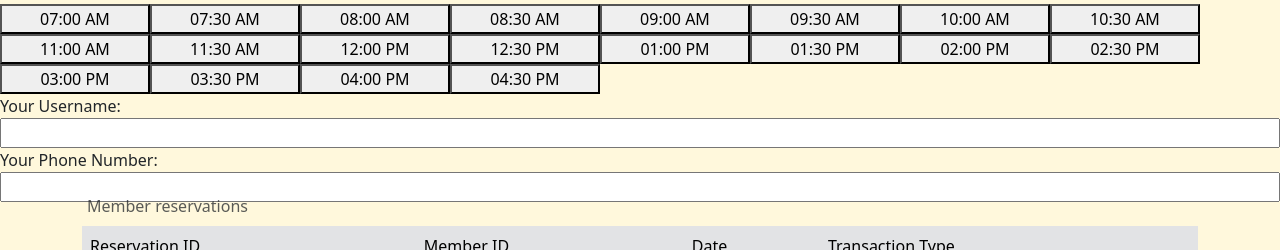
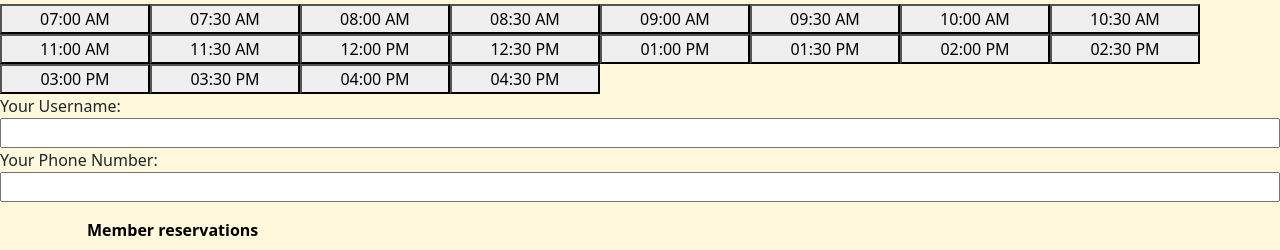
Before and after one commit to Brady-Blackstone/LFC-Reservation-System, a PHP site: page /Reservations.php in a window 1280 px wide. Shown: the part 222-472 px from the top of the page. Run offline with PHP 8.4, Linux system fonts and the light colour scheme; the visitor is signed in with stand-in values (Sample User, id 1); data that the repository does not hold is empty.

Commit message:
Updated dbFuncs to have both of our localhost username and passwords saved Also updated the Reservations page a little bit

```diff
--- a/Reservations.php
+++ b/Reservations.php
@@ -16,6 +16,13 @@
               rel="stylesheet"
               integrity="sha384-QWTKZyjpPEjISv5WaRU9OFeRpok6YctnYmDr5pNlyT2bRjXh0JMhjY6hW+ALEwIH"
               crossorigin="anonymous">
+        <style>
+            caption
+            {
+                color: black;
+                font-weight: bold;
+            }
+        </style>
     </head>
     <body>
         <h1>Little Fishing Creek Golf Course</h1>
@@ -58,6 +65,8 @@
         <br>
         </form>
 
+        <br>
+
         <div class = "container">
             <div class = "row gx-5 mt-4">
                 <div class = "col">
--- a/functions/dbFuncs.php
+++ b/functions/dbFuncs.php
@@ -1,11 +1,17 @@
 <?php
 function connectDB()
 {
-    // for local server
-     $host = "localhost";
+    // for Brady's local server
+    $host = "localhost";
     $db ="LFC_DB";
     $user = "phpUser";
-    $pwd = "PhpUser@1234";
+    $pwd = "PHPUser@12345";
+
+    // for Grant's local server
+    // $host = "localhost";
+    // $db ="LFC_DB";
+    // $user = "phpUser";
+    // $pwd = "PhpUser@1234";
 
     // for production server
     // $host = "localhost";
```
